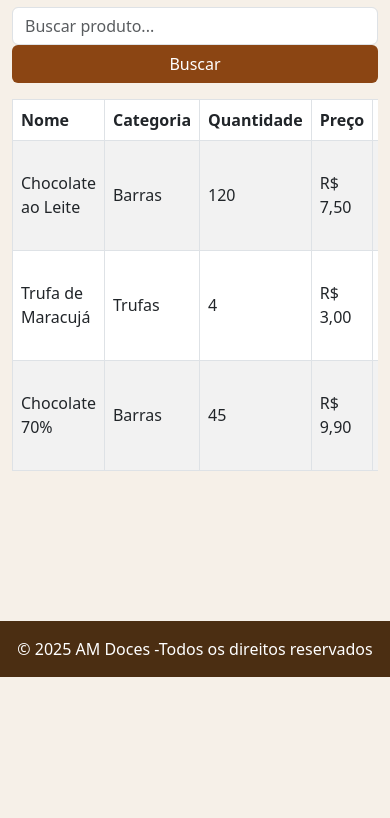
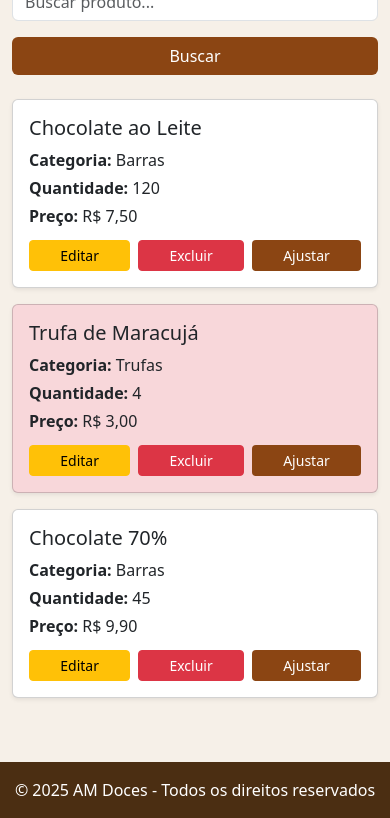
Before and after one commit to aliciasoares/utilizando-bootstrap, a plain HTML site: page Bootstrap/estoque.html in a window 390 px wide. Shown: the part 167-985 px from the top of the page. Before the commit the page ends 844 px from the top, so only its background shows below. Drawn offline with nearby package versions, Linux system fonts and the light colour scheme.

Commit message:
Refactor estoque.html for improved structure and styles
Refactor HTML structure and styles for better maintainability, including the use of CSS variables for colors and improved responsiveness.

```diff
--- a/Bootstrap/estoque.html
+++ b/Bootstrap/estoque.html
@@ -4,103 +4,94 @@
     <meta charset="UTF-8">
     <meta name="viewport" content="width=device-width, initial-scale=1.0">
     <title>Gerenciamento de Estoque</title>
-    <link href="https://cdn.jsdelivr.net/npm/bootstrap@5.3.0/dist/css/bootstrap.min.css" rel="stylesheet">>
+    <link href="https://cdn.jsdelivr.net/npm/bootstrap@5.3.0/dist/css/bootstrap.min.css" rel="stylesheet">
+
     <style>
-
-    body {
-    background-color: #f6f0e8;
-    display: flex;
-    flex-direction: column;
-    min-height: 100vh;
+        :root {
+            --choco-dark: #4b2e12;
+            --choco-medium: #6b3f1f;
+            --choco-btn: #8b4513;
         }
 
-    header, nav {
-    background-color: #4b2e12;
-}
+        body { background-color: #f6f0e8; }
 
-    header h1, .nav-link {
-    color: #fff !important;
-}
-
-    .nav-link:hover {
-    color: #d9c3a3 !important;
-}
-
-    .table thead {
-    background-color: #6b3f1f;
-    color: #fff;
-}
+        .navbar { background-color: var(--choco-dark) !important; }
+        .table thead { background-color: var(--choco-medium); color: white; }
 
         .btn-choco {
-    background-color: #8b4513;
+            background-color: var(--choco-btn);
+            color: white;
+        }
+        .btn-choco:hover { background-color: #6f3410; }
+
+        .estoque-baixo { background-color: #ffdddd !important; }
+
+        footer {
+            background-color: var(--choco-dark);
             color: white;
         }
 
-    .btn-choco:hover {
-    background-color: #6f3410;
-    color: white;
+        @media (max-width: 768px) {
+            .table { display: none; }
         }
 
+        @media (min-width: 769px) {
+            .card-mobile { display: none !important; }
+        }
+    </style>
+</head>
 
-    .estoque-baixo {
-    background-color: #ffdddd !important;
-}
-
-
-    footer {
-    position: fixed;
-    bottom: 0;
-    width: 100%;
-    background-color: #4b2e12;
-    color: white;
-}
-
-</style>
-
-</head>
-<body>
+<body class="d-flex flex-column min-vh-100">
 
     <nav class="navbar navbar-expand-lg navbar-dark px-4 py-3">
-        <a class="navbar-brand" href="#">Estoque de chocolate</a>
-        <div class="collapse navbar-collapse">
+        <div class="container-fluid">
+            <a class="navbar-brand fw-bold" href="#">Estoque de Chocolate</a>
+
+            <button class="navbar-toggler" type="button" data-bs-toggle="collapse" data-bs-target="#menu">
+                <span class="navbar-toggler-icon"></span>
+            </button>
+
+            <div class="collapse navbar-collapse" id="menu">
                 <ul class="navbar-nav ms-auto">
                     <li class="nav-item ms-3"><a class="nav-link" href="dashboard.html">Estoque</a></li>
                     <li class="nav-item ms-3"><a class="nav-link" href="cadastro.html">Cadastro</a></li>
                     <li class="nav-item ms-3"><a class="nav-link" href="index.html">Sair</a></li>
                 </ul>
             </div>
+        </div>
     </nav>
-
-    <div class="container mt-4">
+    <div class="container mt-4 mb-5 flex-grow-1">
 
         <h2 class="mb-4">Gerenciamento de Estoque</h2>
-        <div class="row mb-3">
-            <div class="col-md-6">
+        <div class="row g-3 mb-4">
+            <div class="col-12 col-md-6">
                 <input type="text" class="form-control" placeholder="Buscar produto...">
             </div>
-            <div class="col-md-2">
+            <div class="col-12 col-md-2">
                 <button class="btn btn-choco w-100">Buscar</button>
             </div>
         </div>
 
+
         <div class="table-responsive">
-            <table class="table table-bordered table-striped align-middle">
+            <table class="table table-bordered table-striped align-middle text-center">
                 <thead>
                     <tr>
                         <th>Nome</th>
                         <th>Categoria</th>
                         <th>Quantidade</th>
                         <th>Preço</th>
-                        <th class="text-center">Ações</th>
+                        <th>Ações</th>
                     </tr>
                 </thead>
+
                 <tbody>
                     <tr>
                         <td>Chocolate ao Leite</td>
                         <td>Barras</td>
                         <td>120</td>
                         <td>R$ 7,50</td>
-                        <td class="text-center">
+                        <td>
                             <button class="btn btn-sm btn-warning">Editar</button>
                             <button class="btn btn-sm btn-danger">Excluir</button>
                             <button class="btn btn-sm btn-choco">Ajustar</button>
@@ -112,7 +103,7 @@
                         <td>Trufas</td>
                         <td>4</td>
                         <td>R$ 3,00</td>
-                        <td class="text-center">
+                        <td>
                             <button class="btn btn-sm btn-warning">Editar</button>
                             <button class="btn btn-sm btn-danger">Excluir</button>
                             <button class="btn btn-sm btn-choco">Ajustar</button>
@@ -124,22 +115,68 @@
                         <td>Barras</td>
                         <td>45</td>
                         <td>R$ 9,90</td>
-                        <td class="text-center">
+                        <td>
                             <button class="btn btn-sm btn-warning">Editar</button>
                             <button class="btn btn-sm btn-danger">Excluir</button>
                             <button class="btn btn-sm btn-choco">Ajustar</button>
                         </td>
                     </tr>
-
                 </tbody>
             </table>
         </div>
 
+        <div class="card-mobile">
+
+            <div class="card mb-3 shadow-sm p-3">
+                <h5>Chocolate ao Leite</h5>
+                <p class="mb-1"><strong>Categoria:</strong> Barras</p>
+                <p class="mb-1"><strong>Quantidade:</strong> 120</p>
+                <p class="mb-1"><strong>Preço:</strong> R$ 7,50</p>
+
+                <div class="d-flex gap-2 mt-2 flex-wrap">
+                    <button class="btn btn-warning btn-sm flex-fill">Editar</button>
+                    <button class="btn btn-danger btn-sm flex-fill">Excluir</button>
+                    <button class="btn btn-choco btn-sm flex-fill">Ajustar</button>
+                </div>
             </div>
 
-    <footer class="text-center py-3 mt-4" style="background-color:#4b2e12; color:white;">
-        © 2025 AM Doces -Todos os direitos reservados
+
+            <div class="card mb-3 shadow-sm p-3 bg-danger-subtle">
+                <h5>Trufa de Maracujá</h5>
+                <p class="mb-1"><strong>Categoria:</strong> Trufas</p>
+                <p class="mb-1"><strong>Quantidade:</strong> 4</p>
+                <p class="mb-1"><strong>Preço:</strong> R$ 3,00</p>
+
+                <div class="d-flex gap-2 mt-2 flex-wrap">
+                    <button class="btn btn-warning btn-sm flex-fill">Editar</button>
+                    <button class="btn btn-danger btn-sm flex-fill">Excluir</button>
+                    <button class="btn btn-choco btn-sm flex-fill">Ajustar</button>
+                </div>
+            </div>
+
+
+            <div class="card mb-3 shadow-sm p-3">
+                <h5>Chocolate 70%</h5>
+                <p class="mb-1"><strong>Categoria:</strong> Barras</p>
+                <p class="mb-1"><strong>Quantidade:</strong> 45</p>
+                <p class="mb-1"><strong>Preço:</strong> R$ 9,90</p>
+
+                <div class="d-flex gap-2 mt-2 flex-wrap">
+                    <button class="btn btn-warning btn-sm flex-fill">Editar</button>
+                    <button class="btn btn-danger btn-sm flex-fill">Excluir</button>
+                    <button class="btn btn-choco btn-sm flex-fill">Ajustar</button>
+                </div>
+            </div>
+
+        </div>
+
+    </div>
+
+
+    <footer class="text-center py-3 mt-auto">
+        © 2025 AM Doces - Todos os direitos reservados
     </footer>
 
+    <script src="https://cdn.jsdelivr.net/npm/bootstrap@5.3.0/dist/js/bootstrap.bundle.min.js"></script>
 </body>
 </html>
```
Lines whose indentation alone changed are shown as unchanged.
